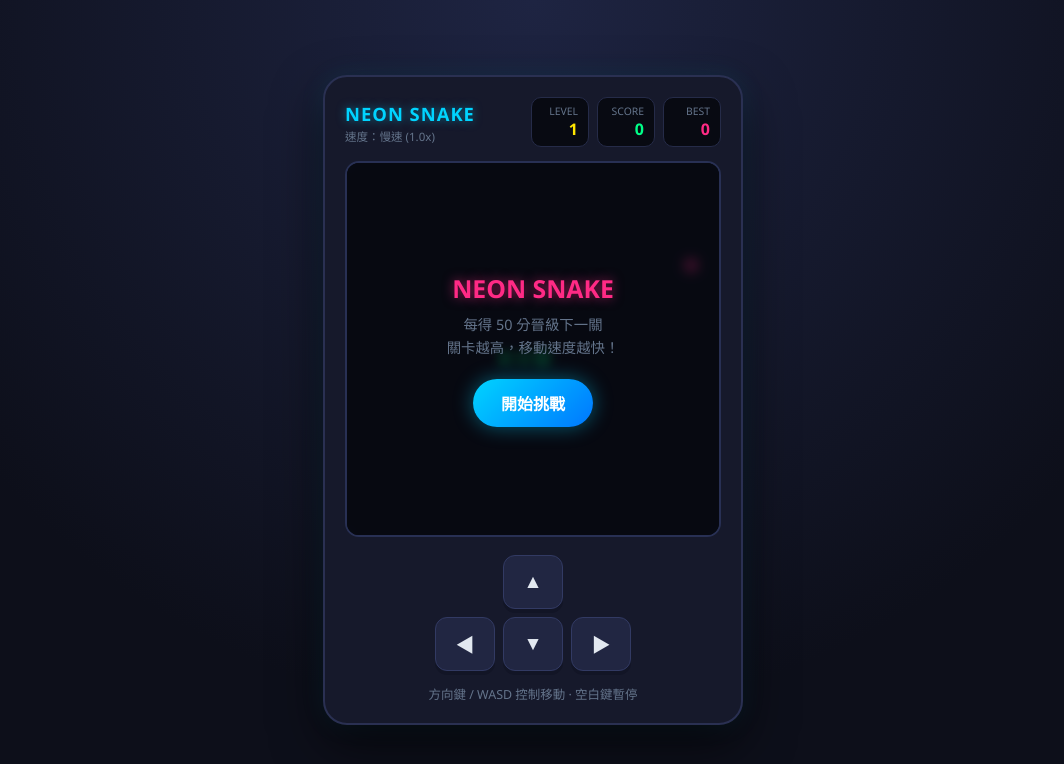
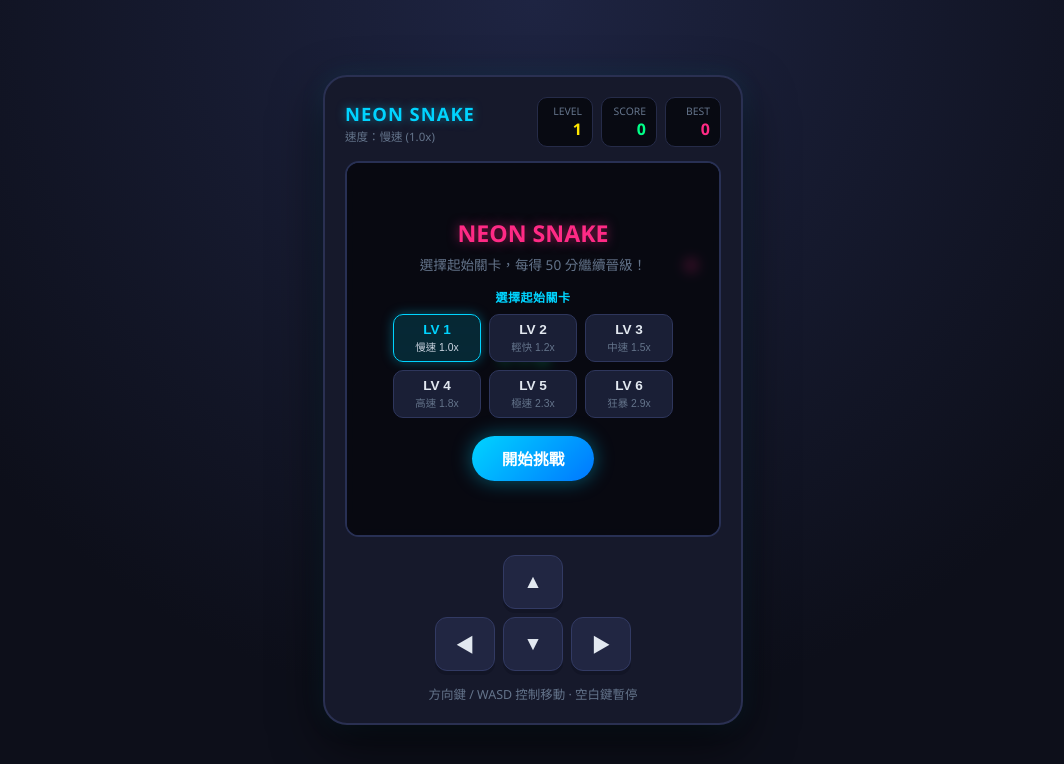
Before and after one commit to 11224109/Project_test, a plain HTML site: page index.html in a window 1280 px wide. Shown: the whole page, without its empty margins (107-1171 px from the left). Drawn offline with Linux system fonts and the light colour scheme.

Commit message:
新增起始關卡選擇功能

```diff
--- a/index.html
+++ b/index.html
@@ -3,7 +3,7 @@
 <head>
   <meta charset="UTF-8" />
   <meta name="viewport" content="width=device-width, initial-scale=1.0, maximum-scale=1.0, user-scalable=no" />
-  <title>NEON SNAKE | 關卡進階版</title>
+  <title>NEON SNAKE | 自選關卡版</title>
   <style>
     :root {
       --bg-color: #0d0f1a;
@@ -85,7 +85,7 @@
       border-radius: 10px;
       border: 1px solid #252b48;
       text-align: right;
-      min-width: 58px;
+      min-width: 56px;
     }
 
     .score-label {
@@ -124,10 +124,9 @@
       height: 100%;
     }
 
-    /* 關卡升級浮動提示 */
     .level-banner {
       position: absolute;
-      top: 18px;
+      top: 16px;
       left: 50%;
       transform: translateX(-50%) translateY(-10px);
       background: rgba(22, 25, 43, 0.92);
@@ -135,7 +134,7 @@
       color: var(--neon-gold);
       padding: 6px 18px;
       border-radius: 999px;
-      font-size: 0.9rem;
+      font-size: 0.88rem;
       font-weight: 800;
       letter-spacing: 1px;
       box-shadow: 0 0 18px rgba(255, 230, 0, 0.4);
@@ -152,14 +151,14 @@
     .overlay {
       position: absolute;
       inset: 0;
-      background: rgba(8, 10, 18, 0.86);
+      background: rgba(8, 10, 18, 0.88);
       backdrop-filter: blur(4px);
       display: flex;
       flex-direction: column;
       justify-content: center;
       align-items: center;
       text-align: center;
-      padding: 20px;
+      padding: 18px;
       transition: opacity 0.2s ease;
     }
 
@@ -169,25 +168,85 @@
     }
 
     .overlay h2 {
-      margin: 0 0 8px;
-      font-size: 1.55rem;
+      margin: 0 0 6px;
+      font-size: 1.45rem;
       color: var(--neon-pink);
       text-shadow: 0 0 12px rgba(255, 42, 133, 0.6);
     }
 
     .overlay p {
-      margin: 0 0 20px;
-      font-size: 0.9rem;
+      margin: 0 0 14px;
+      font-size: 0.85rem;
       color: var(--text-muted);
-      line-height: 1.6;
+      line-height: 1.45;
+    }
+
+    /* 關卡選擇器樣式 */
+    .level-picker-label {
+      font-size: 0.75rem;
+      color: var(--neon-blue);
+      font-weight: 700;
+      margin-bottom: 8px;
+      letter-spacing: 0.5px;
+    }
+
+    .level-grid {
+      display: grid;
+      grid-template-columns: repeat(3, 1fr);
+      gap: 8px;
+      width: 100%;
+      max-width: 280px;
+      margin-bottom: 18px;
+    }
+
+    .lvl-btn {
+      background: #1a1f36;
+      border: 1.5px solid #2e365c;
+      border-radius: 10px;
+      padding: 7px 4px;
+      color: var(--text-main);
+      cursor: pointer;
+      display: flex;
+      flex-direction: column;
+      align-items: center;
+      transition: all 0.15s ease;
+    }
+
+    .lvl-btn .lvl-num {
+      font-size: 0.85rem;
+      font-weight: 800;
+    }
+
+    .lvl-btn .lvl-desc {
+      font-size: 0.65rem;
+      color: var(--text-muted);
+      margin-top: 2px;
+    }
+
+    .lvl-btn:hover {
+      border-color: var(--neon-blue);
+    }
+
+    .lvl-btn.active {
+      background: rgba(0, 212, 255, 0.15);
+      border-color: var(--neon-blue);
+      box-shadow: 0 0 12px rgba(0, 212, 255, 0.35);
+    }
+
+    .lvl-btn.active .lvl-num {
+      color: var(--neon-blue);
+    }
+
+    .lvl-btn.active .lvl-desc {
+      color: #cbd5e1;
     }
 
     .btn-start {
       background: linear-gradient(135deg, var(--neon-blue), #0077ff);
       color: #fff;
       border: none;
-      padding: 12px 28px;
-      font-size: 1rem;
+      padding: 11px 30px;
+      font-size: 0.98rem;
       font-weight: 700;
       border-radius: 999px;
       cursor: pointer;
@@ -270,7 +329,36 @@
       <div class="level-banner" id="levelBanner">LEVEL UP! 速度提升</div>
       <div class="overlay" id="overlay">
         <h2 id="overlayTitle">NEON SNAKE</h2>
-        <p id="overlayDesc">每得 50 分晉級下一關<br>關卡越高，移動速度越快！</p>
+        <p id="overlayDesc">選擇起始關卡，每得 50 分繼續晉級！</p>
+
+        <div class="level-picker-label">選擇起始關卡</div>
+        <div class="level-grid" id="levelGrid">
+          <button type="button" class="lvl-btn active" data-lvl="1">
+            <span class="lvl-num">LV 1</span>
+            <span class="lvl-desc">慢速 1.0x</span>
+          </button>
+          <button type="button" class="lvl-btn" data-lvl="2">
+            <span class="lvl-num">LV 2</span>
+            <span class="lvl-desc">輕快 1.2x</span>
+          </button>
+          <button type="button" class="lvl-btn" data-lvl="3">
+            <span class="lvl-num">LV 3</span>
+            <span class="lvl-desc">中速 1.5x</span>
+          </button>
+          <button type="button" class="lvl-btn" data-lvl="4">
+            <span class="lvl-num">LV 4</span>
+            <span class="lvl-desc">高速 1.8x</span>
+          </button>
+          <button type="button" class="lvl-btn" data-lvl="5">
+            <span class="lvl-num">LV 5</span>
+            <span class="lvl-desc">極速 2.3x</span>
+          </button>
+          <button type="button" class="lvl-btn" data-lvl="6">
+            <span class="lvl-num">LV 6</span>
+            <span class="lvl-desc">狂暴 2.9x</span>
+          </button>
+        </div>
+
         <button class="btn-start" id="startBtn">開始挑戰</button>
       </div>
     </div>
@@ -297,12 +385,12 @@
     const overlayTitle = document.getElementById('overlayTitle');
     const overlayDesc = document.getElementById('overlayDesc');
     const startBtn = document.getElementById('startBtn');
+    const lvlButtons = document.querySelectorAll('.lvl-btn');
 
     const GRID_SIZE = 20;
     const TILE_COUNT = canvas.width / GRID_SIZE;
     const STORAGE_KEY = 'neon_snake_best_score';
 
-    // 關卡設定：每 50 分升一關，速度從 160ms 逐步加快到 55ms
     const LEVEL_THEMES = [
       { speed: 160, label: '慢速 (1.0x)', head: '#00ff88', body1: '#00cc6d', body2: '#00b35f' },
       { speed: 135, label: '輕快 (1.2x)', head: '#00d4ff', body1: '#00a8cc', body2: '#0091b3' },
@@ -319,6 +407,7 @@
     let nextDx = 0;
     let nextDy = 0;
     let score = 0;
+    let selectedStartLevel = 1;
     let level = 1;
     let highScore = Number(localStorage.getItem(STORAGE_KEY)) || 0;
     let gameLoop = null;
@@ -348,6 +437,18 @@
       }, 1500);
     }
 
+    // 關卡選擇按鈕點擊事件
+    lvlButtons.forEach(btn => {
+      btn.addEventListener('click', () => {
+        lvlButtons.forEach(b => b.classList.remove('active'));
+        btn.classList.add('active');
+        selectedStartLevel = Number(btn.dataset.lvl);
+        level = selectedStartLevel;
+        updateLevelUI();
+        draw(); // 即時預覽該關卡蛇身顏色
+      });
+    });
+
     function initGame() {
       snake = [
         { x: 10, y: 10 },
@@ -359,7 +460,7 @@
       nextDx = 1;
       nextDy = 0;
       score = 0;
-      level = 1;
+      level = selectedStartLevel;
       isPaused = false;
       scoreEl.textContent = score;
       levelBanner.classList.remove('show');
@@ -400,7 +501,7 @@
         highScoreEl.textContent = highScore;
       }
       overlayTitle.textContent = 'GAME OVER';
-      overlayDesc.innerHTML = `抵達關卡：<strong>LEVEL ${level}</strong><br>最終得分：<strong>${score}</strong> 分（最高 ${highScore} 分）`;
+      overlayDesc.innerHTML = `抵達關卡：<strong>LEVEL ${level}</strong> · 得分：<strong>${score}</strong> 分`;
       startBtn.textContent = '再挑戰一次';
       overlay.classList.remove('hidden');
     }
@@ -428,8 +529,8 @@
         scoreEl.textContent = score;
         spawnFood();
 
-        // 每 50 分升一關並加快速度
-        const calculatedLevel = Math.floor(score / 50) + 1;
+        // 以選擇的起始關卡為基準，每 50 分往上升一關
+        const calculatedLevel = selectedStartLevel + Math.floor(score / 50);
         if (calculatedLevel > level) {
           level = calculatedLevel;
           updateLevelUI();
@@ -463,7 +564,6 @@
         ctx.stroke();
       }
 
-      // 繪製食物
       ctx.save();
       ctx.shadowColor = '#ff2a85';
       ctx.shadowBlur = 12;
@@ -479,7 +579,6 @@
       ctx.fill();
       ctx.restore();
 
-      // 繪製蛇身（顏色隨關卡變化）
       snake.forEach((part, index) => {
         const isHead = index === 0;
         ctx.save();
```
